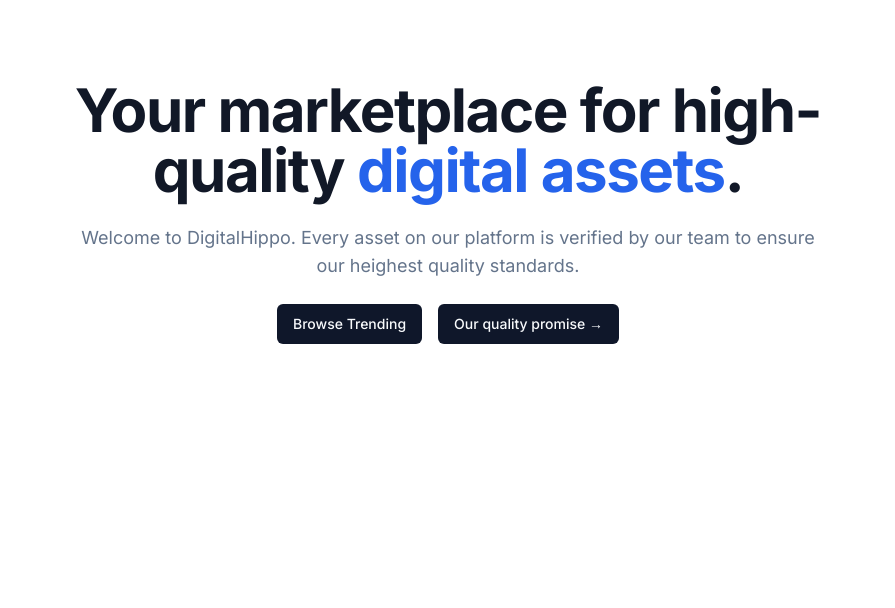
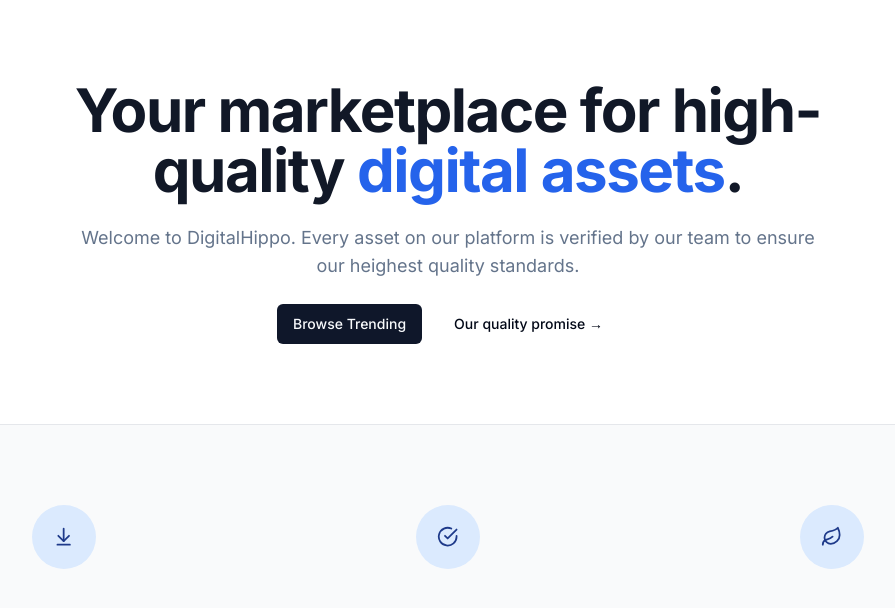
Before and after one commit to Yunshasha/Digital_Marketplace, a Next.js app in the folder digitalhippo/: page / in a window 1280 px wide. Shown: the top 608 px of the page, without its empty margins (192-1087 px from the left). Built offline with nearby package versions, Linux system fonts and the light colour scheme.

Commit message:
update Home

```diff
--- a/digitalhippo/src/app/page.tsx
+++ b/digitalhippo/src/app/page.tsx
@@ -1,10 +1,31 @@
 import MaxWidthWrapper from "@/components/MaxWidthWrapper";
-import { buttonVariants } from "@/components/ui/button";
+import { buttonVariants, Button } from "@/components/ui/button";
+import { ArrowDownToLine, CheckCircle, Leaf } from "lucide-react";
 import Link from "next/link";
-import { Button } from "@/components/ui/button";
+const perks = [
+  {
+    name: "Instant Delivery",
+    Icon: ArrowDownToLine,
+    description:
+      "Get your assets delivered to your eamil in seconds and download them right away",
+  },
+  {
+    name: "Guaranteed Quality",
+    Icon: CheckCircle,
+    description:
+      "Every asset on our platform is verified by our team to ensure our highest quality",
+  },
+  {
+    name: "For the planet",
+    Icon: Leaf,
+    description:
+      "We've pledged 1% of sales to the preservation and restoration of the natural environment",
+  },
+];
 
 export default function Home() {
   return (
+    <>
       <MaxWidthWrapper>
         <div className="py-20 mx-auto text-center flex flex-col items-center max-w-3xl">
           <h1 className="text-4xl font-bold tracking-tight text-gray-900 sm:text-6xl">
@@ -19,9 +40,31 @@
             <Link href="./products" className={buttonVariants()}>
               Browse Trending
             </Link>
-          <Button>Our quality promise &rarr; </Button>
+            <Button variant="ghost">Our quality promise &rarr; </Button>
           </div>
         </div>
+
+        {/* todo: list products */}
       </MaxWidthWrapper>
+
+      <section className="border-t border-gray-200 bg-gray-50">
+        <MaxWidthWrapper className="py-20">
+          <div className="grid grid-clos-1 gap-y-12 sm:grid-cols-2 sm:gap-x-6 lg:grid-cols-3 lg:gap-x-8 lg:gap-y-0">
+            {perks.map((perk) => (
+              <div
+                key={perk.name}
+                className="text-center md:flex md:items-start md:text-left lg:block lg:text-center"
+              >
+                <div className="md:flex-shrink-0 flex justify-center">
+                  <div className="h-16 w-16 flex items-center justify-center rounded-full bg-blue-100 text-blue-900">
+                    {<perk.Icon className="w-1/3 h-1/3" />}
+                  </div>
+                </div>
+              </div>
+            ))}
+          </div>
+        </MaxWidthWrapper>
+      </section>
+    </>
   );
 }
```
Also changed, not shown: 1 other file (tests, documents, lock files or other folders). Lines whose indentation alone changed are shown as unchanged.
